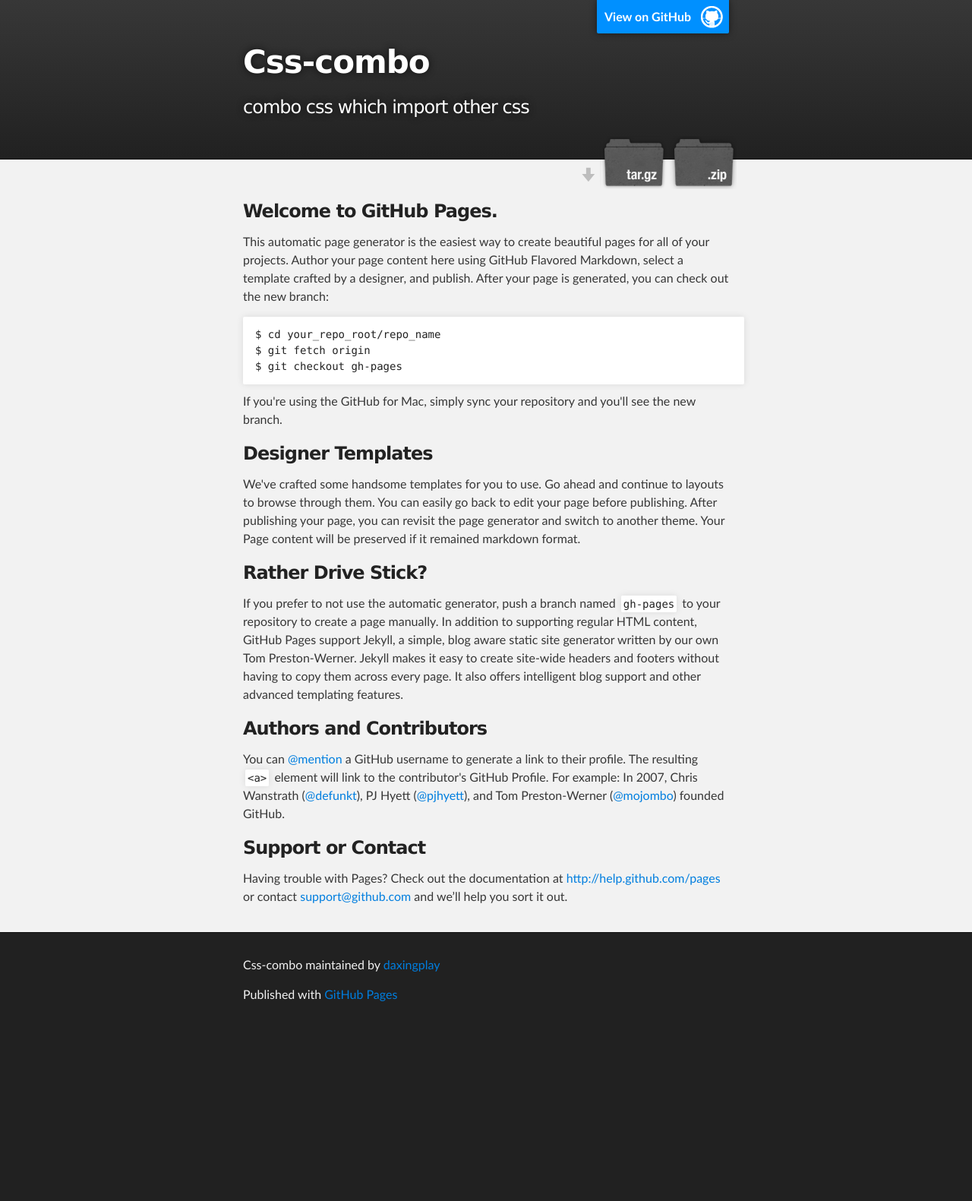
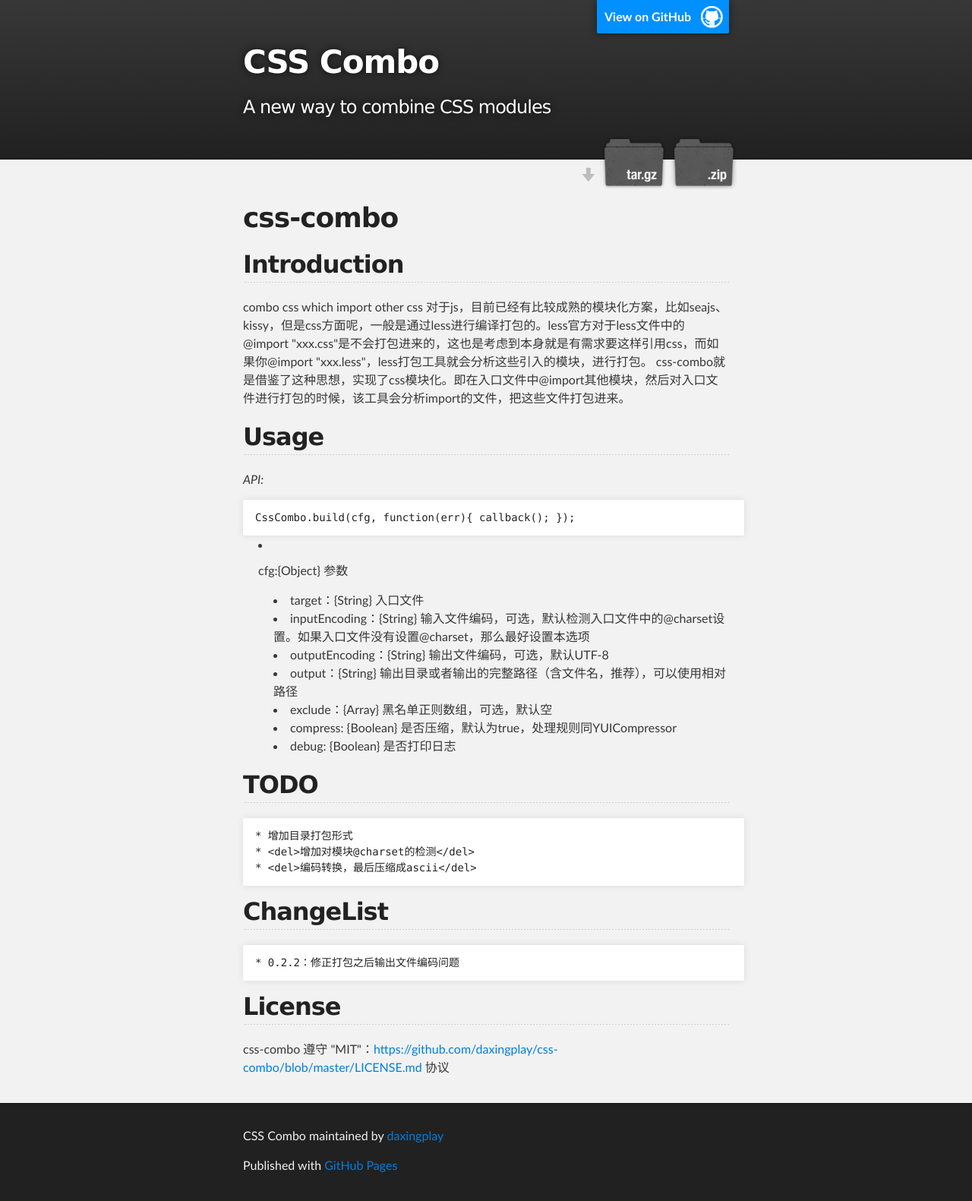
Before and after one commit to daxingplay/css-combo, a plain HTML site: page index.html in a window 1280 px wide. Shown: the whole page at 76% size. Before the commit the page ends 1356 px from the top, so only its background shows below. Drawn offline with Linux system fonts and the light colour scheme.

```diff
--- a/index.html
+++ b/index.html
@@ -4,11 +4,11 @@
   <head>
     <meta charset='utf-8' />
     <meta http-equiv="X-UA-Compatible" content="chrome=1" />
-    <meta name="description" content="Css-combo : combo css which import other css" />
+    <meta name="description" content="CSS Combo : A new way to combine CSS modules" />
 
     <link rel="stylesheet" type="text/css" media="screen" href="stylesheets/stylesheet.css">
 
-    <title>Css-combo</title>
+    <title>CSS Combo</title>
   </head>
 
   <body>
@@ -18,8 +18,8 @@
         <header class="inner">
           <a id="forkme_banner" href="https://github.com/daxingplay/css-combo">View on GitHub</a>
 
-          <h1 id="project_title">Css-combo</h1>
-          <h2 id="project_tagline">combo css which import other css</h2>
+          <h1 id="project_title">CSS Combo</h1>
+          <h2 id="project_tagline">A new way to combine CSS modules</h2>
 
             <section id="downloads">
               <a class="zip_download_link" href="https://github.com/daxingplay/css-combo/zipball/master">Download this project as a .zip file</a>
@@ -31,39 +31,57 @@
     <!-- MAIN CONTENT -->
     <div id="main_content_wrap" class="outer">
       <section id="main_content" class="inner">
-        <h3>Welcome to GitHub Pages.</h3>
+        <h1>css-combo</h1>
 
-<p>This automatic page generator is the easiest way to create beautiful pages for all of your projects. Author your page content here using GitHub Flavored Markdown, select a template crafted by a designer, and publish. After your page is generated, you can check out the new branch:</p>
+<h2>Introduction</h2>
 
-<pre><code>$ cd your_repo_root/repo_name
-$ git fetch origin
-$ git checkout gh-pages
+<p>combo css which import other css
+对于js，目前已经有比较成熟的模块化方案，比如seajs、kissy，但是css方面呢，一般是通过less进行编译打包的。less官方对于less文件中的@import "xxx.css"是不会打包进来的，这也是考虑到本身就是有需求要这样引用css，而如果你@import "xxx.less"，less打包工具就会分析这些引入的模块，进行打包。
+css-combo就是借鉴了这种思想，实现了css模块化。即在入口文件中@import其他模块，然后对入口文件进行打包的时候，该工具会分析import的文件，把这些文件打包进来。</p>
+
+<h2>Usage</h2>
+
+<p><em>API:</em></p>
+
+<pre><code>CssCombo.build(cfg, function(err){ callback(); });
 </code></pre>
 
-<p>If you're using the GitHub for Mac, simply sync your repository and you'll see the new branch.</p>
+<ul>
+<li>
+<p>cfg:{Object} 参数</p>
 
-<h3>Designer Templates</h3>
+<ul>
+<li>target：{String} 入口文件</li>
+<li>inputEncoding：{String} 输入文件编码，可选，默认检测入口文件中的@charset设置。如果入口文件没有设置@charset，那么最好设置本选项</li>
+<li>outputEncoding：{String} 输出文件编码，可选，默认UTF-8</li>
+<li>output：{String} 输出目录或者输出的完整路径（含文件名，推荐），可以使用相对路径</li>
+<li>exclude：{Array} 黑名单正则数组，可选，默认空</li>
+<li>compress: {Boolean} 是否压缩，默认为true，处理规则同YUICompressor</li>
+<li>debug: {Boolean} 是否打印日志</li>
+</ul>
+</li>
+</ul><h2>TODO</h2>
 
-<p>We've crafted some handsome templates for you to use. Go ahead and continue to layouts to browse through them. You can easily go back to edit your page before publishing. After publishing your page, you can revisit the page generator and switch to another theme. Your Page content will be preserved if it remained markdown format.</p>
+<pre><code>* 增加目录打包形式
+* &lt;del&gt;增加对模块@charset的检测&lt;/del&gt;
+* &lt;del&gt;编码转换，最后压缩成ascii&lt;/del&gt;
+</code></pre>
 
-<h3>Rather Drive Stick?</h3>
+<h2>ChangeList</h2>
 
-<p>If you prefer to not use the automatic generator, push a branch named <code>gh-pages</code> to your repository to create a page manually. In addition to supporting regular HTML content, GitHub Pages support Jekyll, a simple, blog aware static site generator written by our own Tom Preston-Werner. Jekyll makes it easy to create site-wide headers and footers without having to copy them across every page. It also offers intelligent blog support and other advanced templating features.</p>
+<pre><code>* 0.2.2：修正打包之后输出文件编码问题
+</code></pre>
 
-<h3>Authors and Contributors</h3>
+<h2>License</h2>
 
-<p>You can <a href="https://github.com/blog/821" class="user-mention">@mention</a> a GitHub username to generate a link to their profile. The resulting <code>&lt;a&gt;</code> element will link to the contributor's GitHub Profile. For example: In 2007, Chris Wanstrath (<a href="https://github.com/defunkt" class="user-mention">@defunkt</a>), PJ Hyett (<a href="https://github.com/pjhyett" class="user-mention">@pjhyett</a>), and Tom Preston-Werner (<a href="https://github.com/mojombo" class="user-mention">@mojombo</a>) founded GitHub.</p>
-
-<h3>Support or Contact</h3>
-
-<p>Having trouble with Pages? Check out the documentation at <a href="http://help.github.com/pages">http://help.github.com/pages</a> or contact <a href="mailto:support@github.com">support@github.com</a> and we’ll help you sort it out.</p>
+<p>css-combo 遵守 "MIT"：<a href="https://github.com/daxingplay/css-combo/blob/master/LICENSE.md">https://github.com/daxingplay/css-combo/blob/master/LICENSE.md</a> 协议</p>
       </section>
     </div>
 
     <!-- FOOTER  -->
     <div id="footer_wrap" class="outer">
       <footer class="inner">
-        <p class="copyright">Css-combo maintained by <a href="https://github.com/daxingplay">daxingplay</a></p>
+        <p class="copyright">CSS Combo maintained by <a href="https://github.com/daxingplay">daxingplay</a></p>
         <p>Published with <a href="http://pages.github.com">GitHub Pages</a></p>
       </footer>
     </div>
```
Also changed, not shown: params.json (+1 -1 lines).
